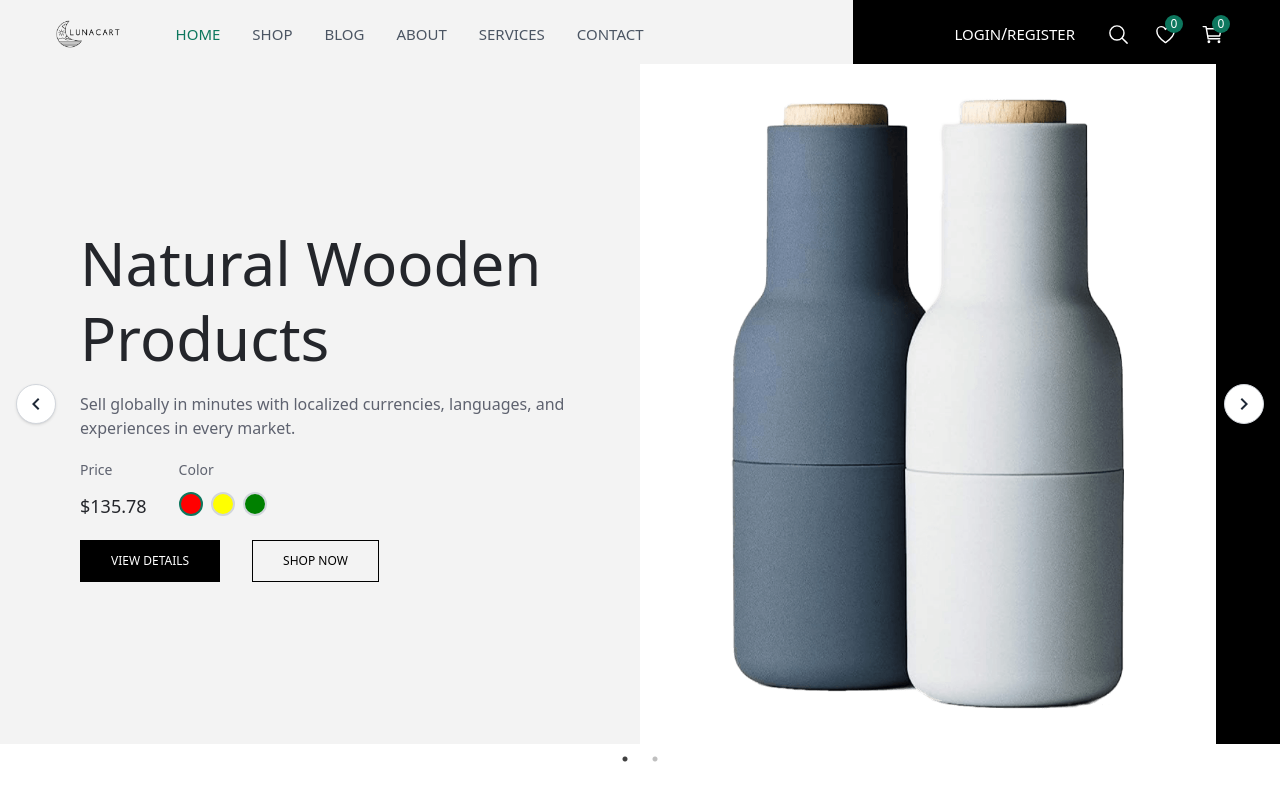
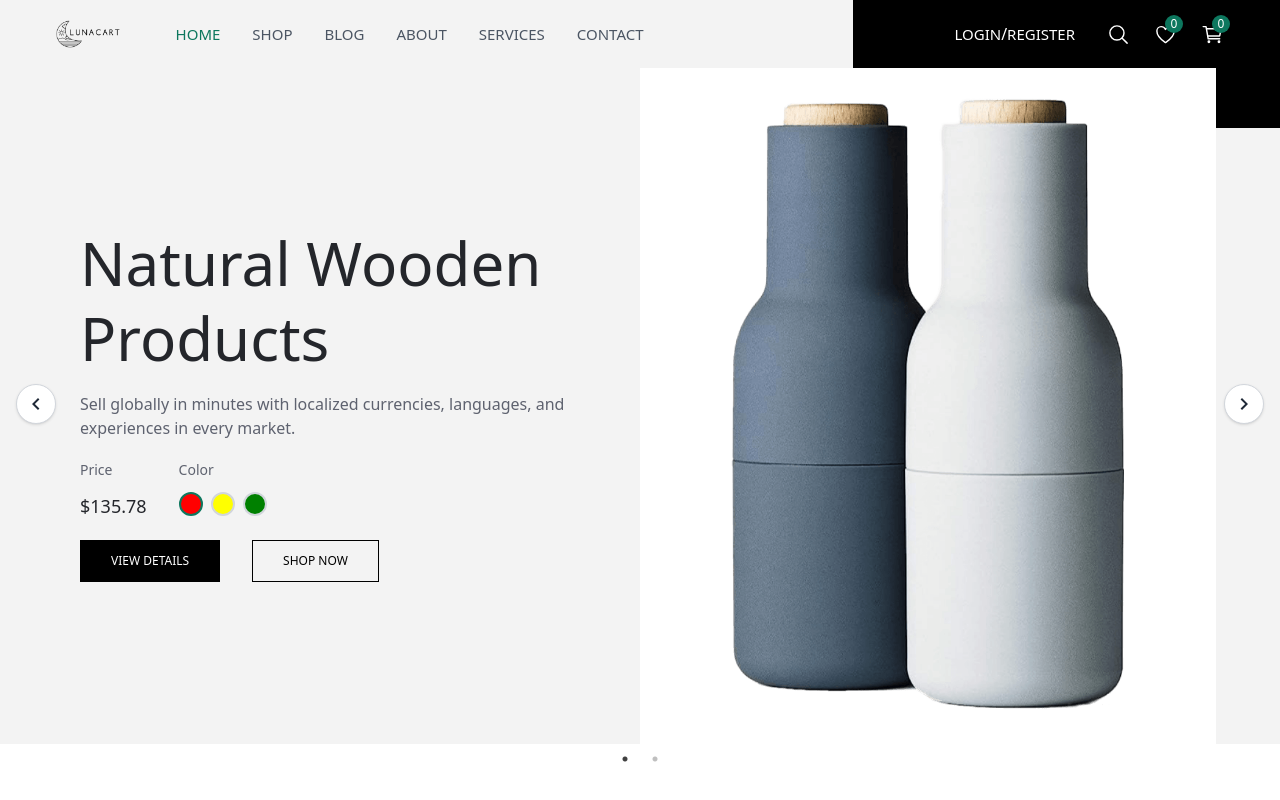
Before and after one commit to gabriellamsa/ecommerce-website, a React (Vite) app: page / in a window 1280 px wide. Shown: the top 800 px of the page. Built offline with nearby package versions, Linux system fonts and the light colour scheme.

Commit message:
fix: adjust black bar height to match header

```diff
--- a/src/components/hero/Hero.jsx
+++ b/src/components/hero/Hero.jsx
@@ -47,7 +47,7 @@ export const Hero = () => {
 
   return (
     <div>
-      <section className="h-auto sm:h-[75vh] mt-[64px] bg-white relative z-10">
+      <section className="h-auto sm:h-[75vh] mt-[64px] bg-white relative z-0">
         <Slider {...settings}>
           {herolist.map((item) => (
             <HeroItem
@@ -79,7 +79,7 @@ export const HeroItem = ({ title, description, price, color, image }) => {
   };
 
   return (
-    <section className="lg:bg-white-100 content flex flex-col lg:flex-row justify-between items-center lg:px-16 px-6 sm:px-4 h-auto lg:h-full relative z-20">
+    <section className="lg:bg-white-100 content flex flex-col lg:flex-row justify-between items-center lg:px-16 px-6 sm:px-4 h-auto lg:h-full relative z-0">
       <div className="left w-full lg:w-1/2 p-6 sm:p-4">
         <Title
           level={1}
@@ -134,7 +134,7 @@ export const HeroItem = ({ title, description, price, color, image }) => {
           className="h-[50vh] sm:h-[40vh] lg:h-[80vh] w-auto object-contain"
         />
       </div>
-      <div className="lg:bg-black lg:h-full lg:absolute lg:top-0 lg:right-0 lg:w-1/3 lg:-z-10"></div>
+      <div className="lg:bg-black lg:h-[64px] lg:absolute lg:top-0 lg:right-0 lg:w-[33.33%] lg:-z-10"></div>
     </section>
   );
 };
```
